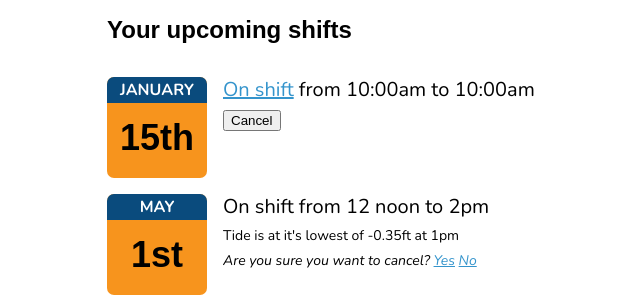
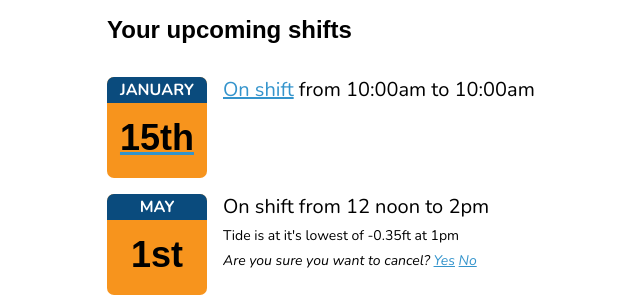
Before and after one commit to natbat/pillarpointstewards, a Django app: page / in a window 1280 px wide. Shown: the part 347-647 px from the top of the page, without its empty margins (37-677 px from the left). Run offline with Django 4.2, Linux system fonts and the light colour scheme; a user stored in the database is signed in; data comes from the database, SQL or seed files in the repository; tables that the repository leaves empty hold one stand-in row (values such as "Sample post"); some web fonts are replaced.

Commit message:
Removed Ajax (for the moment) - closes #46, refs #23

```diff
--- a/pillarpointstewards/templates/base.html
+++ b/pillarpointstewards/templates/base.html
@@ -10,9 +10,8 @@
 <meta name="msapplication-TileColor" content="#0a4b7d">
 <meta name="theme-color" content="#ffffff">
 <link rel="stylesheet" href="{% static "main.css" %}">
-<script src="{% static "htmx.min.js" %}"></script>
 </head>
-<body hx-headers='{"X-CSRFToken": "{{ csrf_token }}"}'>
+<body>
 
 <header class="section">
   <div class="stretch">
--- a/pillarpointstewards/templates/calendar.html
+++ b/pillarpointstewards/templates/calendar.html
@@ -18,7 +18,7 @@
         {% for day in week %}
         <td class="{{ day.classes }}" data-date="{{ day.date|date:"Y-m-d" }}">
             {% if day.shift %}
-              <a hx-target="#calendar-{{ day.date|date:"Y-m" }}" hx-confirm="Are you sure?" hx-swap="outerHTML" hx-post="/assign-shift/{{ day.shift.pk }}/" href="#">{{ day.date|date:"j" }}<span class="context-text">{{ day.date|date:"S F" }}</span>
+              <a href="/shifts/{{ day.shift.id }}/">{{ day.date|date:"j" }}<span class="context-text">{{ day.date|date:"S F" }}</span>
                 <span class="shifttime">{{ day.shift.shift_start|date:"g:iA"|lower }}-{{ day.shift.shift_end|date:"g:iA"|lower }}</span>
               </a>
             {% else %}
--- a/pillarpointstewards/templates/index.html
+++ b/pillarpointstewards/templates/index.html
@@ -31,14 +31,9 @@
           <ol class="shifts">
             {% for shift in upcoming_shifts %}
               <li class="shift">
-                  <h3 class="date" title="{{ shift.shift_start.date }}"><span class="day">{{ shift.shift_start|date:"jS" }}</span> <span class="month">{{ shift.shift_start|date:"F" }}</span></h3>
+                  <h3 class="date" title="{{ shift.shift_start.date }}"><a href="/shifts/{{ shift.pk }}/"><span class="day">{{ shift.shift_start|date:"jS" }}</span> <span class="month">{{ shift.shift_start|date:"F" }}</span></a></h3>
                   <p class="shifttimes"><a href="/shifts/{{ shift.pk }}/">On shift</a> from {{ shift.shift_start|date:"g:iA"|lower }} to {{ shift.shift_end|date:"g:iA"|lower }}</p>
                   <!-- <p class="lowtide">Tide is at it's lowest of -1ft at 3pm</p> -->
-                  <p class="controls">
-                    <button hx-post="/cancel-shift/{{ shift.pk }}/" hx-swap="outerHTML">
-                      Cancel
-                    </button>
-                  </p>
               </li>
             {% endfor %}
               <li class="shift">
```
